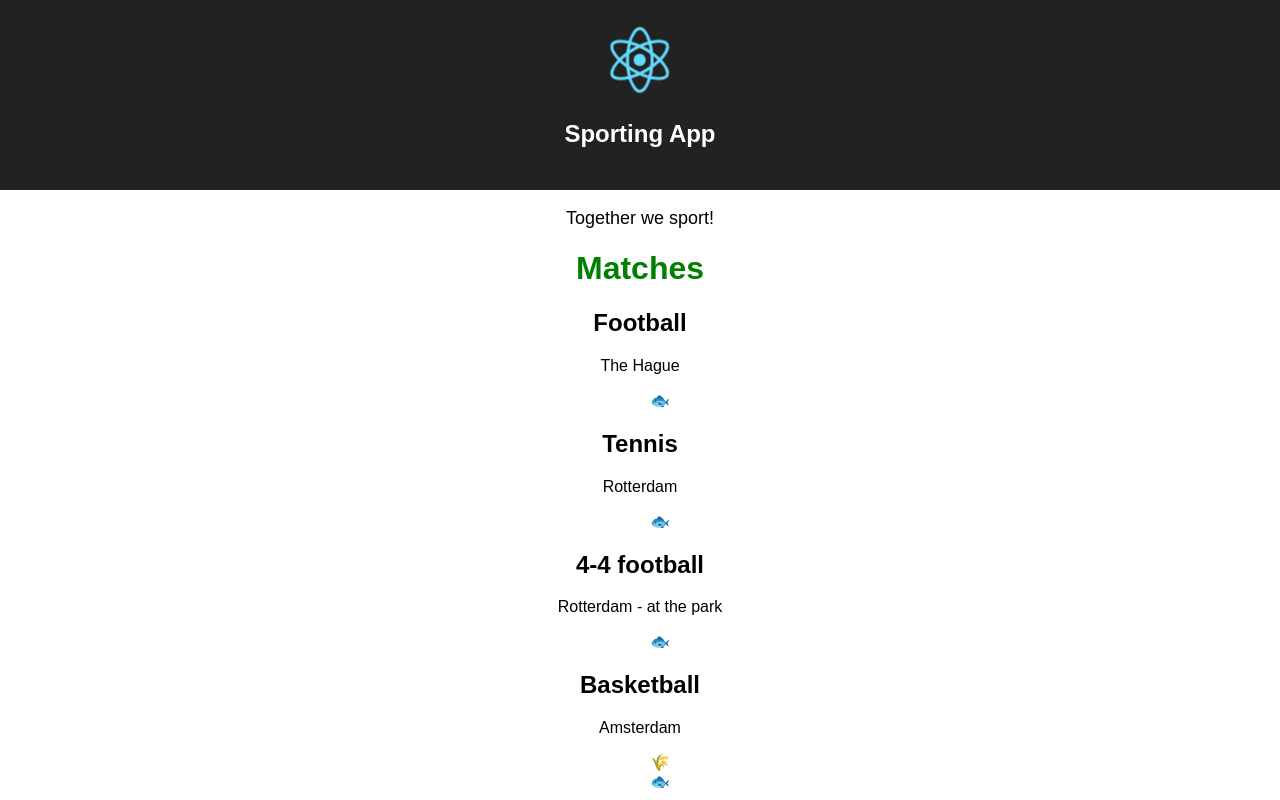
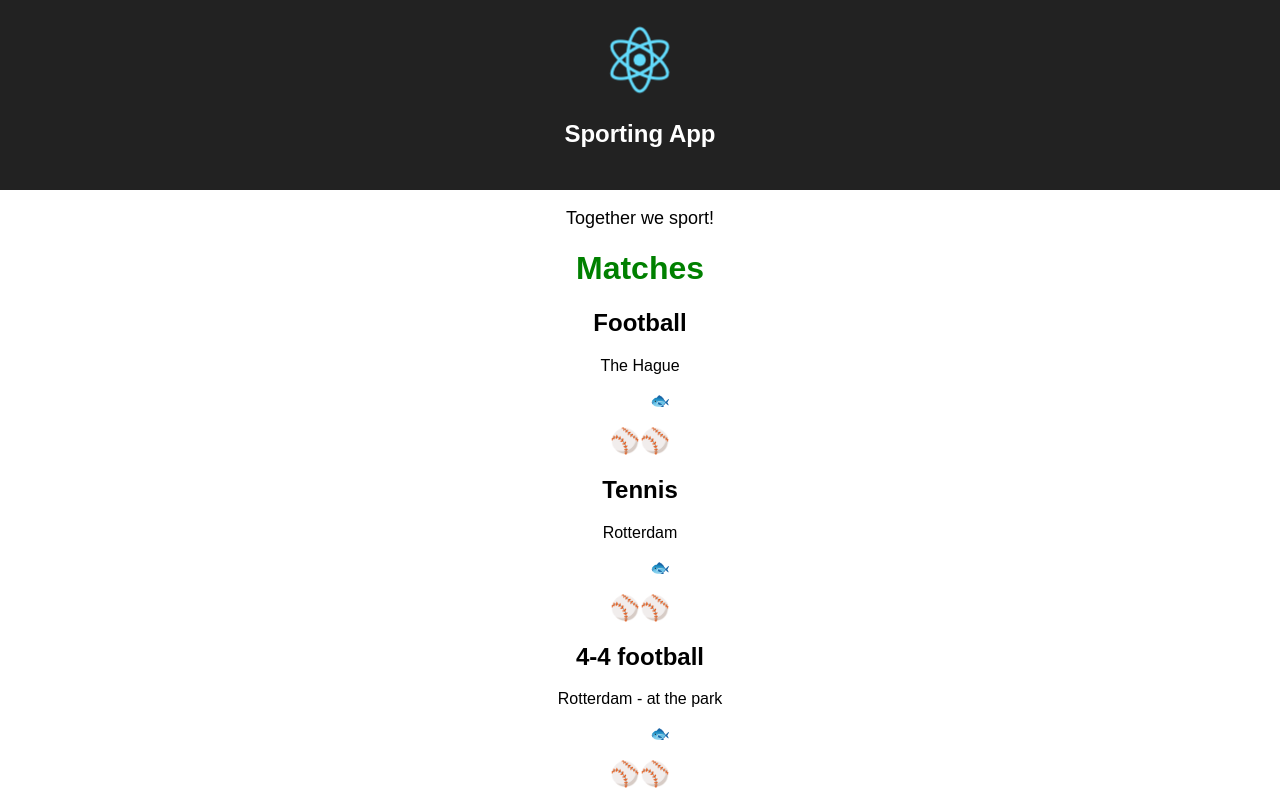
Before and after one commit to folkert89/Sport-frontend, a React (Create React App) app: page / in a window 1280 px wide. Shown: the top 800 px of the page. Built offline with nearby package versions, Linux system fonts and the light colour scheme.

Commit message:
togglestate with react

```diff
--- a/package.json
+++ b/package.json
@@ -3,6 +3,7 @@
   "version": "0.1.0",
   "private": true,
   "dependencies": {
+    "material-ui": "^0.20.0",
     "prop-types": "^15.6.1",
     "react": "^16.2.0",
     "react-dom": "^16.2.0",
--- a/src/components/JoinButton.js
+++ b/src/components/JoinButton.js
@@ -2,6 +2,14 @@ import React, { PureComponent } from 'react'
 import './JoinButton.css'
 
 class JoinButton extends PureComponent {
+  constructor() {
+    super()
+
+    this.state = {
+      joined: false
+    }
+  }
+
   classNames() {
     const { joined } = this.state
     let classes = 'join'
@@ -10,16 +18,28 @@ class JoinButton extends PureComponent {
 
     return classes
   }
+
   toggleJoin() {
-    console.log('Join button clicked!')
+    this.setState({
+      joined: !this.state.joined
+    })
   }
 
   render() {
-    const joined = false
+    const { joined } = this.state
     return (
       <p className={ this.classNames() }>
         <button onClick={ this.toggleJoin.bind(this) }>
-          { joined? '⚽' : '⚾' }
+          { joined?
+            <span role='img' aria-label='joined'>⚽</span>
+             :
+            <span role='img' aria-label='not joined'>⚾</span> }
+            <span className='copy'>
+            { joined ?
+              <span role='img' aria-label='joined'>⚽</span>
+               :
+              <span role='img' aria-label='not joined'>⚾</span> }
+            </span>
         </button>
         <span className="joins"> { joined? 'You join this' : null}
         </span>
--- a/src/components/JoinButton.sass
+++ b/src/components/JoinButton.sass
@@ -4,6 +4,29 @@
   outline: none
   font-size: 1.5em
 
+ span.copy
+    position: absolute
+    margin-left: -1em
+    z-index: -1
+    opacity: 0
+
 .joins
   font-size: 0.8em
   color: #999
+
+.joined button span.copy
+  z-index: 9
+  animation: heart 1s 1 ease-in-out
+
+@keyframes heart
+  10%
+    margin-top: 0px
+    opacity: 0
+
+  50%
+    opacity: 0.8
+    margin-top: -30px
+
+  100%
+    margin-top: -80px
+    opacity: 0
--- a/src/matches/MatchItem.js
+++ b/src/matches/MatchItem.js
@@ -1,4 +1,5 @@
 import React, { PureComponent } from 'react'
+import JoinButton from '../components/JoinButton'
 import './MatchItem.css'
 
 class MatchItem extends PureComponent {
@@ -15,6 +16,7 @@ class MatchItem extends PureComponent {
             { players && <li><span role="img" aria-label="pescatarian">🐟</span></li> }
           </ul>
         </div>
+        <JoinButton />
       </article>
     )
   }
```
Also changed, not shown: 1 other file (tests, documents, lock files or other folders).
